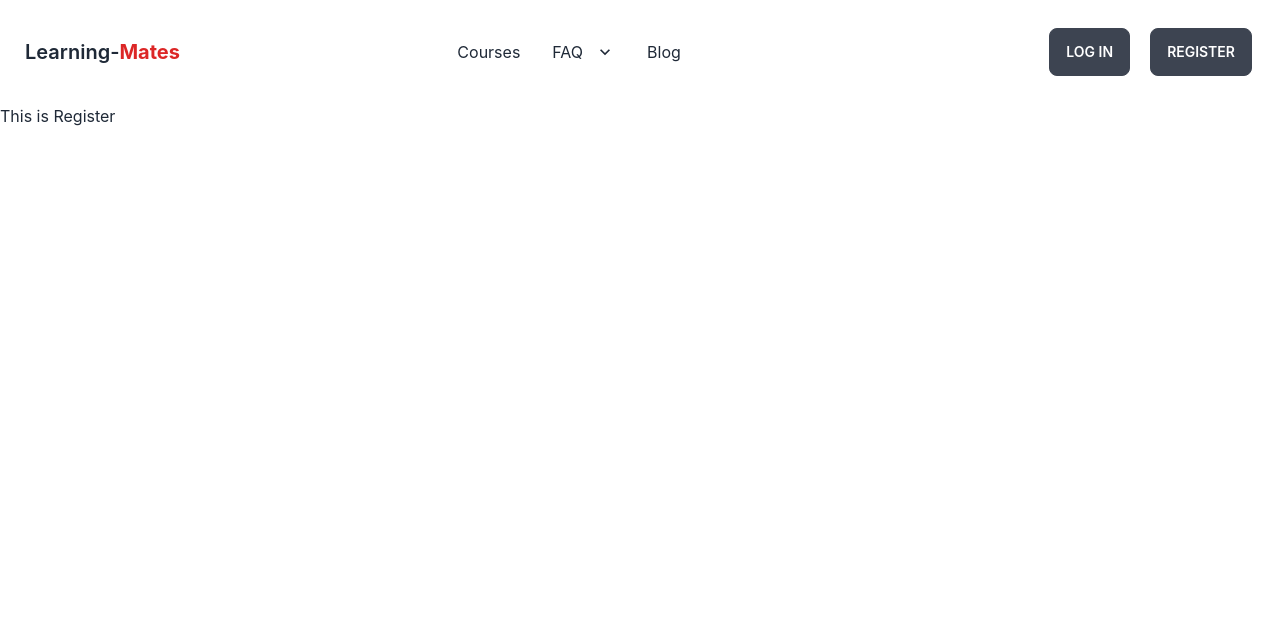
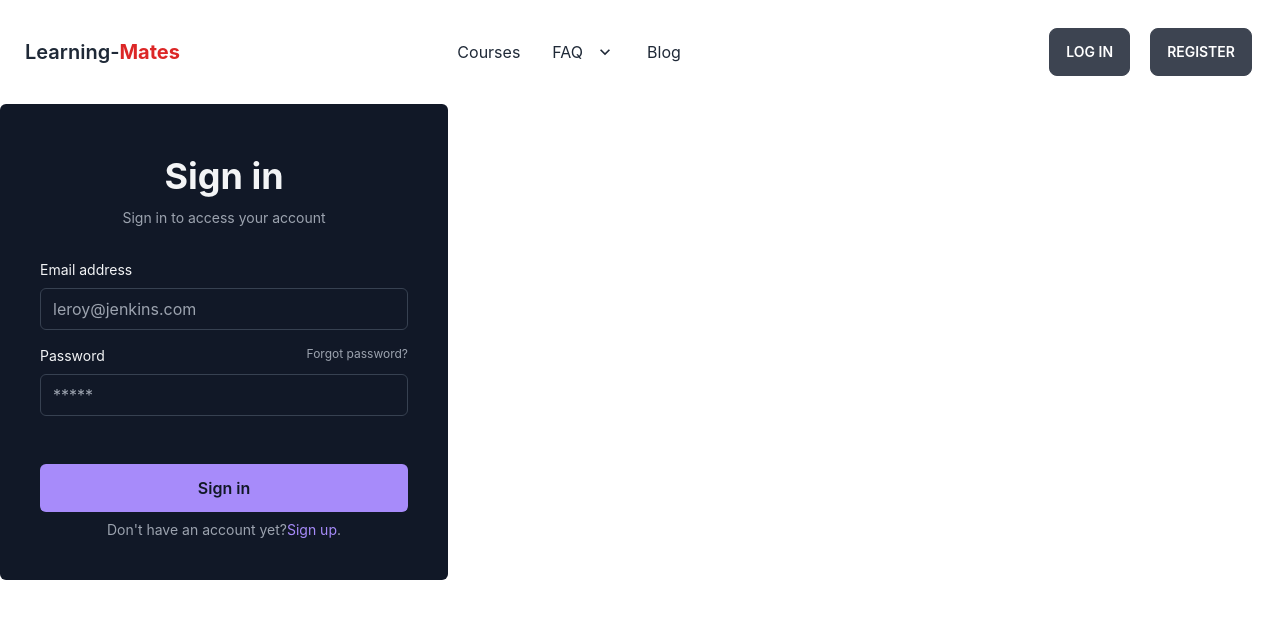
Before and after one commit to TajbeerAhamed/learning-mates-client, a React (Create React App) app: page /register in a window 1280 px wide. Shown: the top 618 px of the page. Built offline with nearby package versions, Linux system fonts and the light colour scheme.

Commit message:
sidebar-added

```diff
--- a/src/components/Course/Course.js
+++ b/src/components/Course/Course.js
@@ -1,16 +1,16 @@
 import React from 'react';
 
 const Course = ({course}) => {
-    const {heading,img,description,name} = course
+    const {id,img,description,name} = course
     return (
         <div>
            <div className="max-w-xs p-6 rounded-md shadow-md bg-gray-900 text-gray-50">
 	<img src={img} alt="" className="object-cover object-center w-full rounded-md h-72 " />
 	<div className="mt-6 mb-2">
-		<span className="block text-xs font-medium tracking-widest uppercase text-violet-400">{heading}</span>
+		<span className="block text-xs font-medium tracking-widest uppercase text-violet-400"></span>
 		<h2 className="text-xl font-semibold tracking-wide">{name}</h2>
 	</div>
-	<p className="text-gray-100">{description}</p>
+	<p className="text-gray-100"></p>
 </div>
         </div>
     );
--- a/src/components/Courses/Courses.js
+++ b/src/components/Courses/Courses.js
@@ -2,6 +2,7 @@
 import { useLoaderData } from 'react-router-dom';
 import Course from '../Course/Course';
 import RightSideNav from '../RightSideNav/RightSideNav';
+
 
 const Courses = () => {
     const courses = useLoaderData()
@@ -19,7 +20,7 @@
     </Course>)
 }
            </div>
-           <div>
+           <div >
             <RightSideNav></RightSideNav>
            </div>
         </div>
--- a/src/components/Header/Header.js
+++ b/src/components/Header/Header.js
@@ -41,7 +41,7 @@
     <Link to={'/login'} className="btn">Log In</Link>
   </div>
   <div className='m-5'>
-    <Link className="btn">Register</Link>
+    <Link to={'/register'} className="btn">Register</Link>
   </div>
 </div>
         </div>
--- a/src/components/LogIn/LogIn.js
+++ b/src/components/LogIn/LogIn.js
@@ -2,7 +2,7 @@
 
 const LogIn = () => {
     return (
-        <div className="w-100 max-w-md p-4 rounded-md shadow sm:p-8 bg-gray-900 text-gray-100">
+        <div className="w-100 align-items-center max-w-md p-4 rounded-md shadow sm:p-8 bg-gray-900 text-gray-100">
 	<h2 className="mb-3 text-3xl font-semibold text-center">Login to your account</h2>
 	<p className="text-sm text-center text-gray-400">Dont have account?
 		<a href="#" rel="noopener noreferrer" className="focus:underline hover:underline">Sign up here</a>
@@ -20,12 +20,7 @@
 			</svg>
 			<p>Login with GitHub</p>
 		</button>
-		<button aria-label="Login with Twitter" role="button" className="flex items-center justify-center w-full p-4 space-x-4 border rounded-md focus:ring-2 focus:ring-offset-1 border-gray-400 focus:ring-violet-400">
-			<svg xmlns="http://www.w3.org/2000/svg" viewBox="0 0 32 32" className="w-5 h-5 fill-current">
-				<path d="M31.937 6.093c-1.177 0.516-2.437 0.871-3.765 1.032 1.355-0.813 2.391-2.099 2.885-3.631-1.271 0.74-2.677 1.276-4.172 1.579-1.192-1.276-2.896-2.079-4.787-2.079-3.625 0-6.563 2.937-6.563 6.557 0 0.521 0.063 1.021 0.172 1.495-5.453-0.255-10.287-2.875-13.52-6.833-0.568 0.964-0.891 2.084-0.891 3.303 0 2.281 1.161 4.281 2.916 5.457-1.073-0.031-2.083-0.328-2.968-0.817v0.079c0 3.181 2.26 5.833 5.26 6.437-0.547 0.145-1.131 0.229-1.724 0.229-0.421 0-0.823-0.041-1.224-0.115 0.844 2.604 3.26 4.5 6.14 4.557-2.239 1.755-5.077 2.801-8.135 2.801-0.521 0-1.041-0.025-1.563-0.088 2.917 1.86 6.36 2.948 10.079 2.948 12.067 0 18.661-9.995 18.661-18.651 0-0.276 0-0.557-0.021-0.839 1.287-0.917 2.401-2.079 3.281-3.396z"></path>
-			</svg>
-			<p>Login with Twitter</p>
-		</button>
+
 	</div>
 	<div className="flex items-center w-full my-4">
 		<hr className="w-full text-gray-400"/>
@@ -36,7 +31,7 @@
 		<div className="space-y-4">
 			<div className="space-y-2">
 				<label for="email" className="block text-sm">Email address</label>
-				<input type="email" name="email" id="email" placeholder="leroy@jenkins.com" className="w-full px-3 py-2 border rounded-md border-gray-700 bg-gray-900 text-gray-100 focus:border-violet-400" />
+				<input type="email" name="email" id="email" placeholder="Please Enter your Email" className="w-full px-3 py-2 border rounded-md border-gray-700 bg-gray-900 text-gray-100 focus:border-violet-400" />
 			</div>
 			<div className="space-y-2">
 				<div className="flex justify-between">
--- a/src/components/Register/Register.js
+++ b/src/components/Register/Register.js
@@ -1,9 +1,38 @@
 import React from 'react';
+import { Link } from 'react-router-dom';
 
 const Register = () => {
     return (
         <div>
-            <h2>This is Register</h2>
+           <div className="flex flex-col max-w-md p-6 rounded-md sm:p-10 bg-gray-900 text-gray-100">
+	<div className="mb-8 text-center">
+		<h1 className="my-3 text-4xl font-bold">Sign in</h1>
+		<p className="text-sm text-gray-400">Sign in to access your account</p>
+	</div>
+	<form novalidate="" action="" className="space-y-12 ng-untouched ng-pristine ng-valid">
+		<div className="space-y-4">
+			<div>
+				<label for="email" className="block mb-2 text-sm">Email address</label>
+				<input type="email" name="email" id="email" placeholder="leroy@jenkins.com" className="w-full px-3 py-2 border rounded-md border-gray-700 bg-gray-900 text-gray-100" />
+			</div>
+			<div>
+				<div className="flex justify-between mb-2">
+					<label for="password" className="text-sm">Password</label>
+					<Link rel="noopener noreferrer" href="#" className="text-xs hover:underline text-gray-400">Forgot password?</Link>
+				</div>
+				<input type="password" name="password" id="password" placeholder="*****" className="w-full px-3 py-2 border rounded-md border-gray-700 bg-gray-900 text-gray-100" />
+			</div>
+		</div>
+		<div className="space-y-2">
+			<div>
+				<button type="button" className="w-full px-8 py-3 font-semibold rounded-md bg-violet-400 text-gray-900">Sign in</button>
+			</div>
+			<p className="px-6 text-sm text-center text-gray-400">Don't have an account yet?
+				<Link rel="noopener noreferrer" href="#" className="hover:underline text-violet-400">Sign up</Link>.
+			</p>
+		</div>
+	</form>
+</div>
         </div>
     );
 };
```
